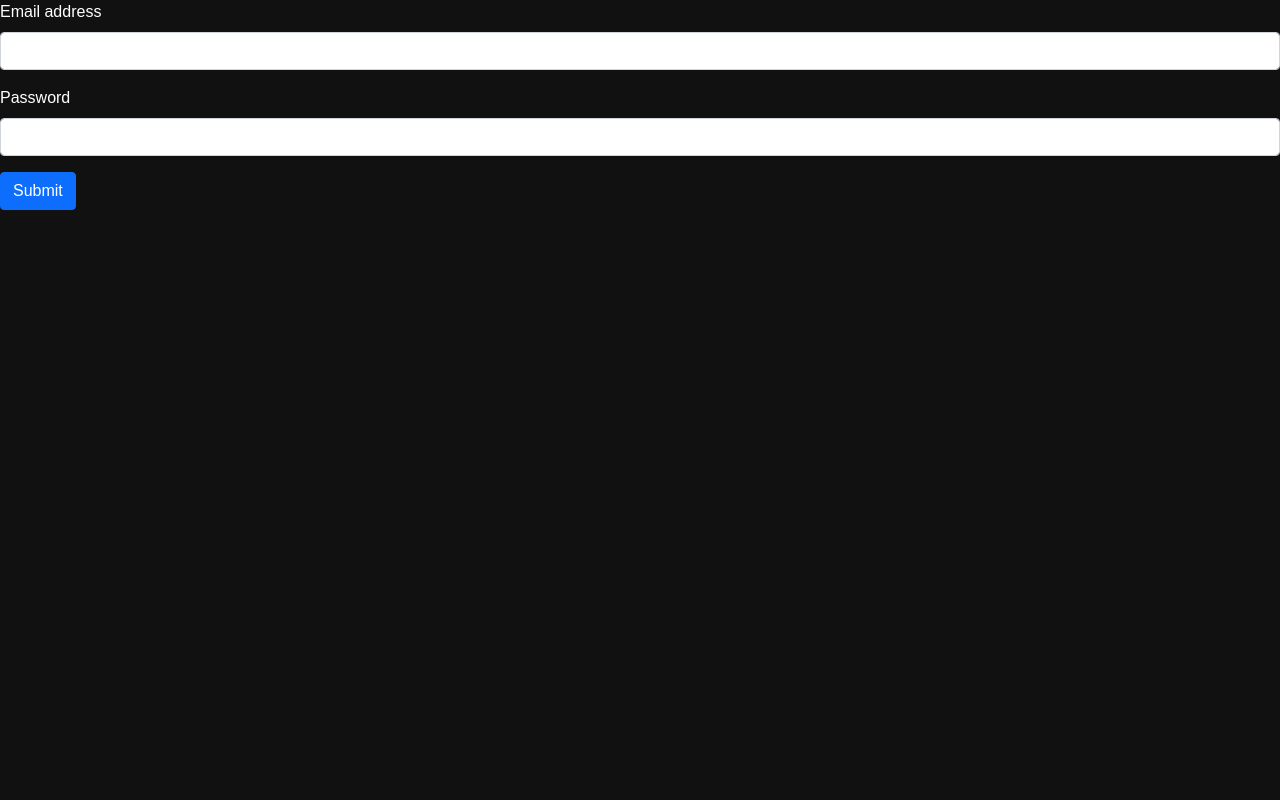
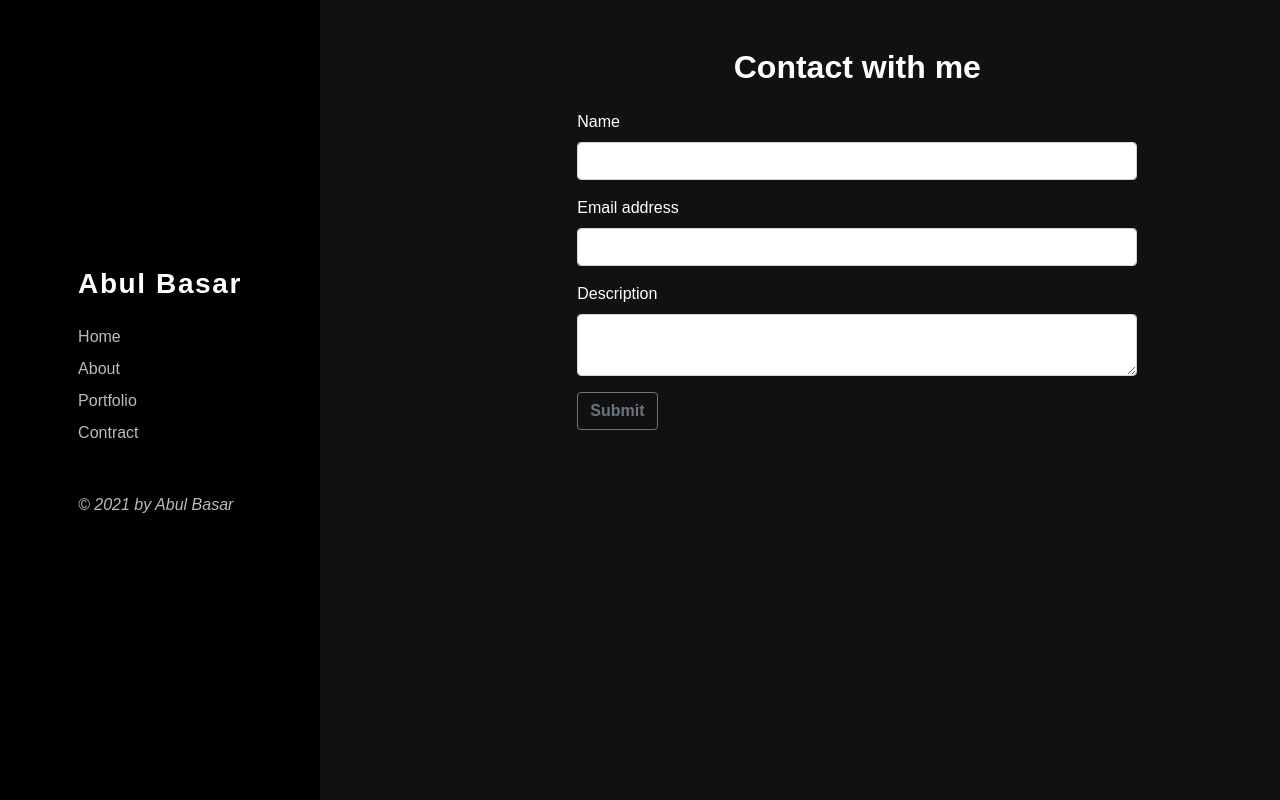
Before and after one commit to AbulBashar38/abul-basar-portfolio, a React (Create React App) app: page /contact in a window 1280 px wide. Built offline with nearby package versions, Linux system fonts and the light colour scheme.

Commit message:
contact page is done

```diff
--- a/src/Component/Contact/Contact.js
+++ b/src/Component/Contact/Contact.js
@@ -1,19 +1,34 @@
 import React from 'react';
+import Sidebar from '../Sidebar/Sidebar';
 
 const Contact = () => {
     return (
         <div>
-            <form>
-                <div class="mb-3">
-                    <label for="exampleInputEmail1" class="form-label">Email address</label>
-                    <input type="email" class="form-control" id="exampleInputEmail1" aria-describedby="emailHelp" />
+            <div className="row">
+                <div className="col-md-4">
+                    <Sidebar></Sidebar>
                 </div>
-                <div class="mb-3">
-                    <label for="exampleInputPassword1" class="form-label">Password</label>
-                    <input type="password" class="form-control" id="exampleInputPassword1" />
+                <div className="col-md-8">
+                    <h2 className='text-center fw-bold mt-5'>Contact with me</h2>
+                    <div className='d-flex justify-content-center mt-4'>
+                        <form style={{ width: '35rem' }}>
+                            <div className="mb-3">
+                                <label htmlFor="nameInput" className="form-label">Name</label>
+                                <input type='text' className="form-control" id="nameInput" />
+                            </div>
+                            <div className="mb-3">
+                                <label htmlFor="exampleInputEmail1" className="form-label">Email address</label>
+                                <input type="email" className="form-control" id="exampleInputEmail1" aria-describedby="emailHelp" />
+                            </div>
+                            <div className="mb-3">
+                                <label htmlFor="descriptionInput" className="form-label">Description</label>
+                                <textarea type="email" className="form-control" id="descriptionInput" aria-describedby="emailHelp" />
+                            </div>
+                            <button type="submit" className="btn btn-outline-secondary fw-bold">Submit</button>
+                        </form>
+                    </div>
                 </div>
-                <button type="submit" class="btn btn-primary">Submit</button>
-            </form>
+            </div>
         </div>
     );
 };
--- a/src/Component/Home/Hero.js
+++ b/src/Component/Home/Hero.js
@@ -23,7 +23,7 @@ const Hero = () => {
                         <a href='https://www.linkedin.com/in/abulbashar5403/' target='_blank' rel="noopener noreferrer" className='text-decoration-none text-white me-3 fs-4'>
                             <FontAwesomeIcon icon={faLinkedin} />
                         </a>
-                        <a href='https://drive.google.com/file/d/1L4nPZuW52jpjsYY7tskt1BObx3jfwewJ/view?usp=sharing' target='_blank' rel="noopener noreferrer" className="btn btn-outline-secondary fw-bold">MY RESUME</a>
+                        <a href='https://drive.google.com/file/d/1TCpY0LkYDTEJvx9tCZKqQbhwwuW5PHJt/view?usp=sharing' target='_blank' rel="noopener noreferrer" className="btn btn-outline-secondary fw-bold">MY RESUME</a>
                     </div>
                 </div>
             </div>
```
